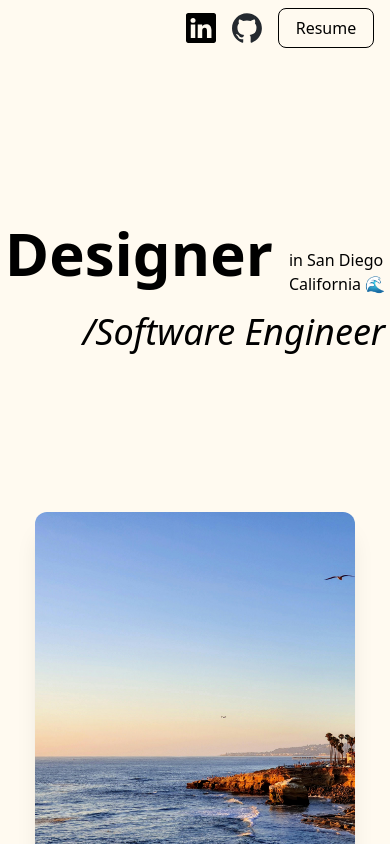
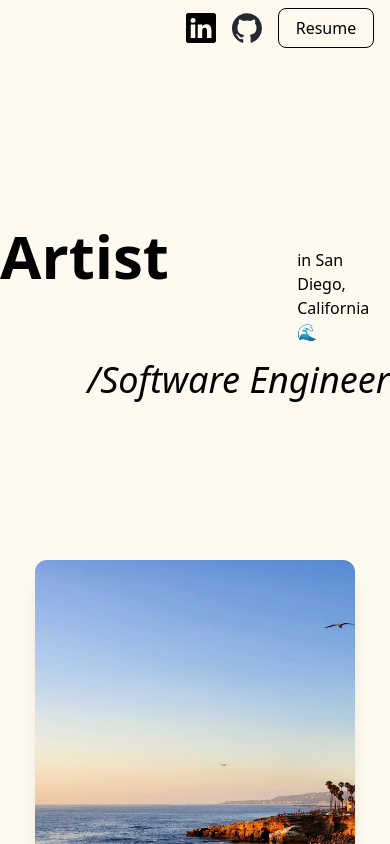
Before and after one commit to gleny4001/portfolio-2.0, a React (Vite) app: page / in a window 390 px wide. Shown: the top 844 px of the page. Built offline with nearby package versions, Linux system fonts and the light colour scheme.

Commit message:
title and about section

```diff
--- a/src/components/About.tsx
+++ b/src/components/About.tsx
@@ -1,5 +1,5 @@
 import sanDiego from "../assets/SanDiegoCoast.jpg"
-import art from '../assets/art.jpg';
+import park from '../assets/park.jpg';
 import city from "../assets/city.jpg";
 interface Image {
     src: string;
@@ -10,7 +10,7 @@ interface Image {
 const About:React.FC = () =>{
     const images: Image[] = [
         {src: sanDiego, alt : "San Diego Coast", back:"Hi, my name is Glen. I'm a frontend developer based in San Diego, currently pursuing a Computer Science degree at San Diego State University. "},
-        {src: art, alt:'white paint art', back:"hello"},
+        {src: park, alt:'balboa park', back:"hello"},
         {src: city, alt:"san diego city", back:""},
 
     ]
--- a/src/components/Title.tsx
+++ b/src/components/Title.tsx
@@ -1,21 +1,34 @@
 import React from 'react';
 
-const Title: React.FC = () =>{
-    return ( <div className="flex flex-col items-center justify-between py-40 min-h-max">
-        <div className="lg:w-3/4 xl:w-1/2">
-          {/* First line - Designer */}
-          <div className="flex items-start text-left space-y-8">
-            <h1 className="text-6xl md:text-9xl lg:text-title font-bold leading-tight">Designer</h1>
-            <div className="ml-4">
-              <p className="text-md sm:text-lg">in San Diego</p>
-              <p className="text-md sm:text-lg">California 🌊</p>
-            </div>
+const Title: React.FC = () => {
+  return (
+    <div className="flex flex-col items-center justify-between py-40 min-h-max">
+      <div className="w-fit">
+        <div className="flex items-start text-left space-y-8">
+          <h1 className="text-6xl md:text-9xl lg:text-[10rem] font-bold leading-tight overflow-hidden">
+            <span className="inline-flex flex-col h-[1.6em] overflow-hidden ">
+              <ul className="block animate-text-slide text-left leading-tight space-y-6 min-w-fit">
+                <li className=" flex items-center">Designer</li>
+                <li className="flex items-center">Artist</li>
+                <li className=" flex items-center">Frontend</li>
+                <li className=" flex items-center">Fullstack</li>
+                <li className="flex items-center">Innovator</li>
+                <li className=" flex items-center">Leader</li>
+                <li className="flex items-center">Engineer</li>
+                <li className="flex items-center" aria-hidden="true">Designer</li>
+
+              </ul>
+            </span>
+          </h1>
+          <div className="ml-4">
+            <p className="text-md sm:text-lg">in San Diego,</p>
+            <p className="text-md sm:text-lg">California 🌊</p>
           </div>
-          {/* Second line - /Software Engineer */}
-          <h2 className="text-4xl md:text-7xl lg:text-8xl xl:text-9xl font-light italic mt-4 text-right">/Software Engineer</h2>
         </div>
-      </div>)
-
-}
+        <h2 className="text-4xl md:text-7xl lg:text-8xl xl:text-9xl font-light italic mt-4 text-right">/Software Engineer</h2>
+      </div>
+    </div>
+  );
+};
 
 export default Title;
--- a/tailwind.config.js
+++ b/tailwind.config.js
@@ -11,10 +11,44 @@ export default {
       }],},
       colors:{
         background :"#fffaf0"
-      }
+      },
 
+
+      animation: {
+        'text-slide': 'text-slide 24s cubic-bezier(0.83, 0, 0.17, 1) infinite',
+      },
+      keyframes: {
+        'text-slide': {
+          '0%, 12.5%': {
+            transform: 'translateY(0%)',
+          },
+          '14.28%, 26.78%': {
+            transform: 'translateY(-12.5%)',
+          },
+          '28.57%, 41.07%': {
+            transform: 'translateY(-25%)',
+          },
+          '42.85%, 55.35%': {
+            transform: 'translateY(-37.5%)',
+          },
+          '57.14%, 69.64%': {
+            transform: 'translateY(-50%)',
+          },
+          '71.42%, 83.92%': {
+            transform: 'translateY(-62.5%)',
+          },
+          '85.71%, 98.21%': {
+            transform: 'translateY(-75%)',
+          },
+          '100%': {
+            transform: 'translateY(-87.5%)',
+          },
+      },
     },
+
+
 
   },
   plugins: [],
 }
+}
```
Also changed, not shown: src/assets/art.jpg (deleted), 1 other file (tests, documents, lock files or other folders).
